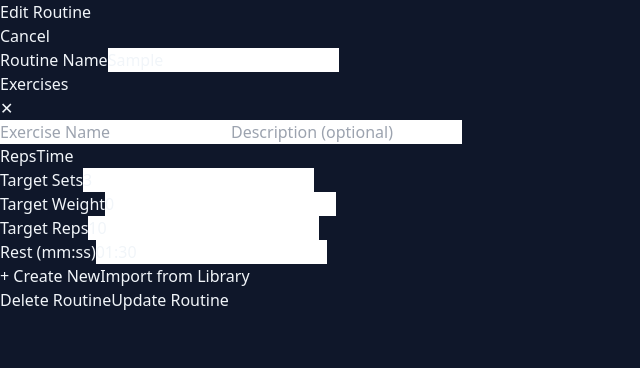
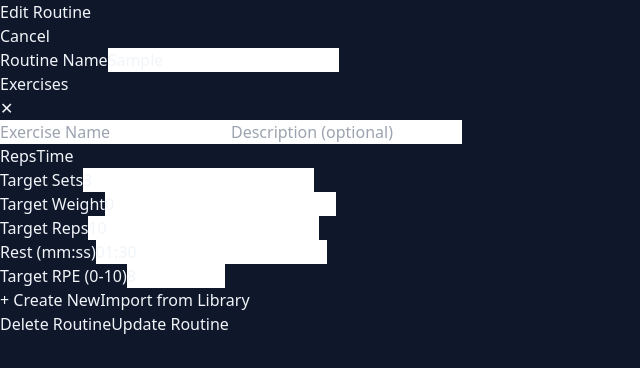
Before and after one commit to vadiminski/workout-planner, a Vue app: page /routine-editor/1 in a window 1280 px wide. Both pictures are taken after typing "Sample" into the empty fields and a click on the button "+ Create New". Shown: the top 368 px of the page, without its empty margins (0-640 px from the left). Built offline with nearby package versions, Linux system fonts and the light colour scheme.

Commit message:
added target rpe to exercise

```diff
--- a/src/views/RoutineEditor.vue
+++ b/src/views/RoutineEditor.vue
@@ -10,6 +10,7 @@ const routineName = ref("");
 const isEditMode = computed(() => !!route.params.id);
 
 // Main list of exercises in the editor
+// Structure: { ..., rpe: 8 }
 const exercises = ref([]);
 
 // --- LIBRARY MODAL STATE ---
@@ -18,7 +19,7 @@ const libraryExercises = ref([]);
 const searchQuery = ref("");
 
 onMounted(async () => {
-  // 1. Load the "Library" (All unique exercises ever saved)
+  // 1. Load the "Library"
   libraryExercises.value = await db.exercises.toArray();
 
   // 2. Load Routine if in Edit Mode
@@ -44,6 +45,7 @@ onMounted(async () => {
         target: link.targetVal || (link.type === "time" ? "01:00" : 10),
         type: link.type || "reps",
         rest: link.targetRest || "01:30",
+        rpe: link.targetRpe || 8, // Load RPE
       });
     }
   }
@@ -62,6 +64,7 @@ const addEmptyExercise = () => {
     target: 10,
     type: "reps",
     rest: "01:30",
+    rpe: 8, // Default RPE
   });
 };
 
@@ -78,26 +81,23 @@ const filteredLibrary = computed(() => {
 });
 
 const openLibrary = async () => {
-  // Refresh library in case new ones were added recently
   libraryExercises.value = await db.exercises.toArray();
   showLibrary.value = true;
 };
 
 const importExercise = (ex) => {
-  // Create a new instance based on the library data
   exercises.value.push({
     tempId: Date.now() + Math.random(),
-    id: ex.id, // Keep the DB ID so we link correctly
+    id: ex.id,
     name: ex.name,
     description: ex.description || "",
-    // Defaults for the new routine (User edits these)
     sets: 3,
     weight: 0,
     target: 10,
     type: "reps",
     rest: "01:30",
+    rpe: 8, // Default RPE for imported exercise
   });
-  // Note: We don't close the modal automatically, allowing multi-select.
 };
 
 // --- TYPE SWITCHING & INPUTS ---
@@ -130,6 +130,10 @@ const isFormValid = computed(() => {
     if (!ex.name.trim()) return false;
     if (ex.sets < 1) return false;
     if (!timeRegex.test(ex.rest)) return false;
+
+    // RPE Validation
+    if (ex.rpe < 0 || ex.rpe > 10) return false;
+
     if (ex.type === "time") {
       return timeRegex.test(ex.target);
     } else {
@@ -163,7 +167,6 @@ const saveRoutine = async () => {
       for (const ex of exercises.value) {
         let exerciseId = ex.id;
 
-        // Ensure exercise exists or update description
         const existing = await db.exercises
           .where("name")
           .equals(ex.name.trim())
@@ -189,6 +192,7 @@ const saveRoutine = async () => {
           targetVal: ex.target,
           type: ex.type,
           targetRest: ex.rest,
+          targetRpe: parseFloat(ex.rpe), // Save RPE
         });
       }
 
@@ -300,7 +304,7 @@ const deleteRoutine = async () => {
             />
           </div>
 
-          <div>
+          <div class="col-span-2">
             <label class="text-xs text-slate-500">
               {{ ex.type === "reps" ? "Target Reps" : "Target Time" }}
             </label>
@@ -324,6 +328,7 @@ const deleteRoutine = async () => {
             />
           </div>
 
+          <div class="grid grid-cols-2 gap-3 col-span-2">
             <div>
               <label class="text-xs text-slate-500">Rest (mm:ss)</label>
               <input
@@ -336,6 +341,19 @@ const deleteRoutine = async () => {
                   'border border-red-500': !/^\d{1,2}:\d{2}$/.test(ex.rest),
                 }"
               />
+            </div>
+
+            <div>
+              <label class="text-xs text-slate-500">Target RPE (0-10)</label>
+              <input
+                type="number"
+                min="0"
+                max="10"
+                step="0.5"
+                v-model="ex.rpe"
+                class="w-full bg-slate-900 p-2 rounded text-sm outline-none focus:ring-1 focus:ring-blue-500 text-yellow-500 font-bold"
+              />
+            </div>
           </div>
         </div>
       </div>
```
Lines whose indentation alone changed are shown as unchanged.
